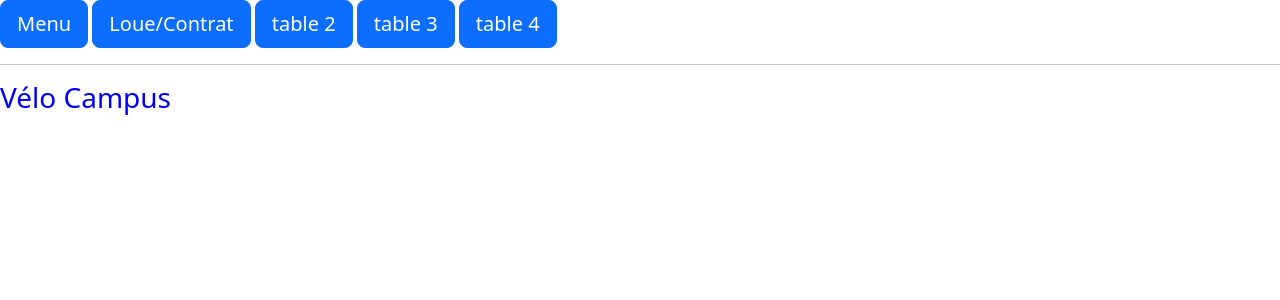
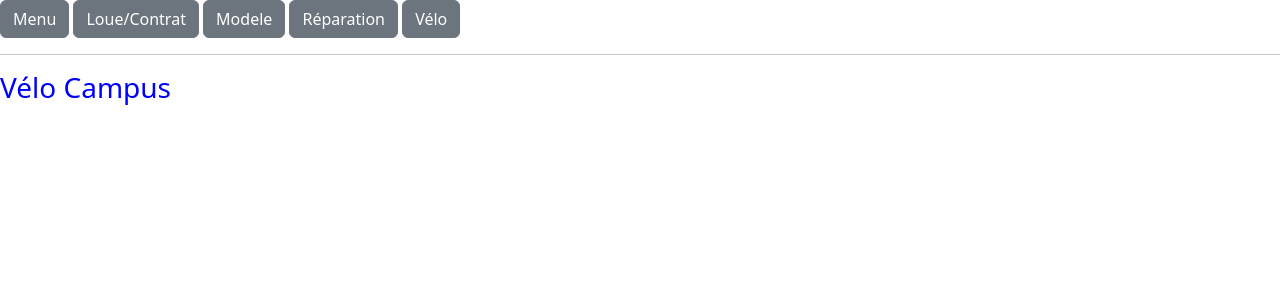
Before and after one commit to ThomasMillon/15_millon, a Flask app: page / in a window 1280 px wide. Shown: the top 300 px of the page. Run offline with Flask 3, Linux system fonts and the light colour scheme; some libraries are stand-ins or nearby versions.

Commit message:
Update _nav.html apparence cool

```diff
--- a/templates/_nav.html
+++ b/templates/_nav.html
@@ -1,18 +1,13 @@
-<!DOCTYPE html>
-<html lang="en">
-<head>
-    <meta charset="UTF-8">
-    <title>NavBar</title>
-</head>
-<body>
+<link href="https://cdn.jsdelivr.net/npm/bootstrap@5.3.3/dist/css/bootstrap.min.css" rel="stylesheet" integrity="sha384-QWTKZyjpPEjISv5WaRU9OFeRpok6YctnYmDr5pNlyT2bRjXh0JMhjY6hW+ALEwIH" crossorigin="anonymous">
+
+<div class="barnav">
     <nav class="menu">
-        <a href="/" class="btn btn-primary btn-lg">Menu</a>
-        <a href="/contrat/show" class="btn btn-primary btn-lg"> Loue/Contrat </a>
-        <a href="/" class="btn btn-primary btn-lg"> table 2</a>
-        <a href="/" class="btn btn-primary btn-lg"> table 3</a>
-        <a href="/" class="btn btn-primary btn-lg"> table 4</a>
-
+        <a href="/"                 class="btn btn-secondary"> Menu         </a>
+        <a href="/contrat/show"     class="btn btn-secondary"> Loue/Contrat </a>
+        <a href="/modele/show"      class="btn btn-secondary"> Modele       </a>
+        <a href="/reparation/show"  class="btn btn-secondary"> Réparation   </a>
+        <a href="/velo/show"        class="btn btn-secondary"> Vélo         </a>
     </nav>
+</div>
 <hr>
-</body>
-</html>
+<script src="https://cdn.jsdelivr.net/npm/bootstrap@5.3.3/dist/js/bootstrap.bundle.min.js" integrity="sha384-YvpcrYf0tY3lHB60NNkmXc5s9fDVZLESaAA55NDzOxhy9GkcIdslK1eN7N6jIeHz" crossorigin="anonymous"></script>
```
